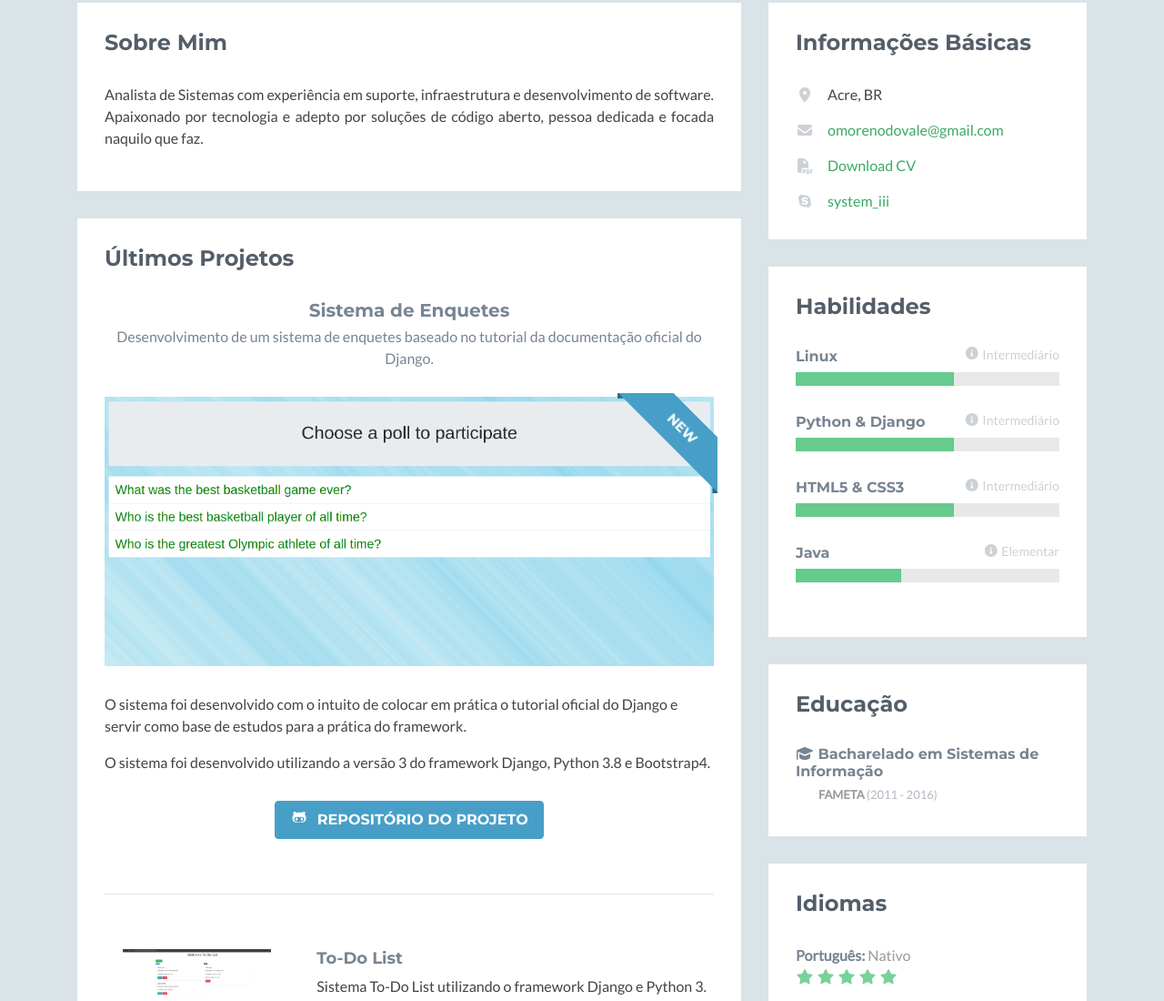
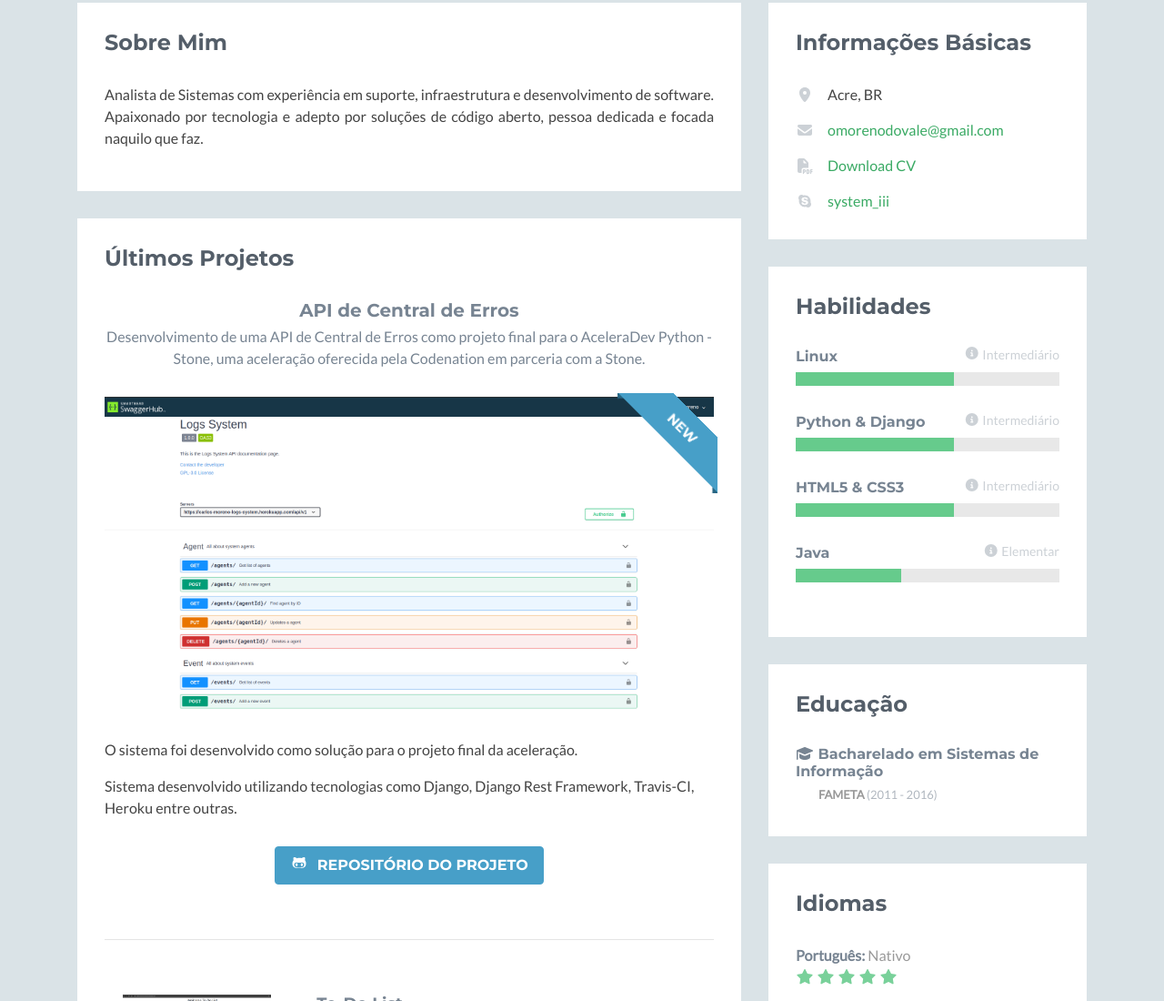
Before and after one commit to carlos-moreno/portfolio, a plain HTML site: page index.html in a window 1280 px wide. Shown: the part 327-1427 px from the top of the page at 91% size. Drawn offline with nearby package versions, Linux system fonts and the light colour scheme; no server answers; a script that the page names is missing; some icons are missing; files whose address does not match are found by name.

Commit message:
Update README

```diff
--- a/index.html
+++ b/index.html
@@ -68,22 +68,20 @@
                         <div class="content">
 
                             <div class="item featured text-center">
-                                <h3 class="title"><a href="#" target="_blank">Sistema de Enquetes</a></h3>
-                                <p class="summary">Desenvolvimento de um sistema de enquetes baseado no tutorial da documentação oficial do Django.</p>
+                                <h3 class="title"><a href="https://app.swaggerhub.com/apis-docs/carlos-moreno/Logs-System/1.0.0" target="_blank">API de Central de Erros</a></h3>
+                                <p class="summary">Desenvolvimento de uma API de Central de Erros como projeto final para o AceleraDev Python - Stone, uma aceleração oferecida pela Codenation em parceria com a Stone.</p>
                                 <div class="featured-image has-ribbon">
-                                    <a href="#" target="_blank">
-                                    <img class="img-fluid project-image" src="assets/images/projects/poll.png" alt="poll app" />
-                                    </a>
+                                    <img class="img-fluid project-image" src="assets/images/projects/logs-system.png" alt="poll app" />
                                     <div class="ribbon">
                                         <div class="text">New</div>
                                     </div>
                                 </div>
 
                                 <div class="desc text-left">
-                                    <p>O sistema foi desenvolvido com o intuito de colocar em prática o tutorial oficial do Django e servir como base de estudos para a prática do framework.</p>
-                                    <p>O sistema foi desenvolvido utilizando a versão 3 do framework Django, Python 3.8 e Bootstrap4.</p>
+                                    <p>O sistema foi desenvolvido como solução para o projeto final da aceleração.</p>
+                                    <p>Sistema desenvolvido utilizando tecnologias como Django, Django Rest Framework, Travis-CI, Heroku entre outras.</p>
                                 </div><!--//desc-->
-                                <a class="btn btn-cta-secondary" href="https://github.com/carlos-moreno/poll-app" target="_blank"><i class="fab fa-github-alt" aria-hidden="true"></i> Repositório do projeto</a>
+                                <a class="btn btn-cta-secondary" href="https://github.com/carlos-moreno/logs-system" target="_blank"><i class="fab fa-github-alt" aria-hidden="true"></i> Repositório do projeto</a>
                             </div><!--//item-->
                             <hr class="divider" />
                             <div class="item row">
```
Also changed, not shown: assets/images/projects/logs-system.png (added).
